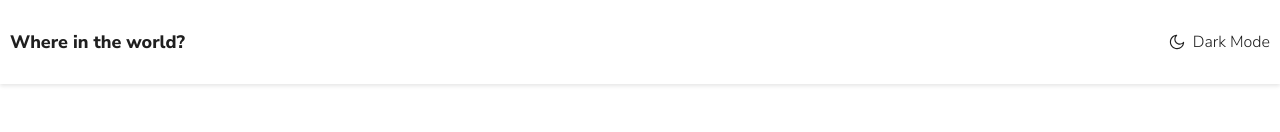
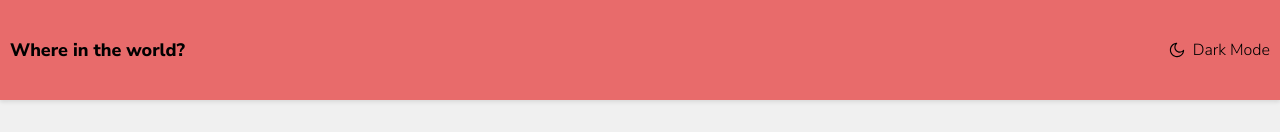
Before and after one commit to furkanilhan/countries-app, a React (Create React App) app: page / in a window 1280 px wide. Shown: the top 132 px of the page. Built offline with nearby package versions, Linux system fonts and the light colour scheme; no server answers.

Commit message:
dark mode apply

```diff
--- /dev/null
+++ b/src/App.module.scss
@@ -0,0 +1,24 @@
+@import "./styles/_variables";
+@import "./styles/_mixins";
+
+.app {
+  min-height: 100vh;
+}
+
+.lightTheme {
+  &.primary {
+    @include light-theme-primary;
+  }
+  &.secondary {
+    @include light-theme-secondary;
+  }
+}
+
+.darkTheme {
+  &.primary {
+    @include dark-theme-primary;
+  }
+  &.secondary {
+    @include dark-theme-secondary;
+  }
+}
--- a/src/App.tsx
+++ b/src/App.tsx
@@ -1,17 +1,24 @@
 import { Routes, Route } from "react-router-dom";
+import { useTheme } from "./context/ThemeContext";
 import "./App.css";
+import styles from "./App.module.scss";
 import { CountryDetailComponent } from "./components/CountryDetailComponent/CountryDetailComponent";
 
 import { HeaderComponent } from "./components/HeaderComponent/HeaderComponent";
 import { HomeComponent } from "./components/HomeComponent/HomeComponent";
 export const App = () => {
+  const { theme } = useTheme();
   return (
-    <>
+    <div
+      className={`${styles.app} ${theme === "dark" ? styles.darkTheme : styles.lightTheme} ${
+        styles.secondary
+      }`}
+    >
       <HeaderComponent />
       <Routes>
         <Route path="/" element={<HomeComponent />} />
         <Route path="/country/:countryName" element={<CountryDetailComponent />} />
       </Routes>
-    </>
+    </div>
   );
 };
--- a/src/components/HeaderComponent/HeaderComponent.scss
+++ b/src/components/HeaderComponent/HeaderComponent.scss
@@ -1,8 +1,8 @@
 .page-header {
+  height: 10vh;
   display: flex;
   justify-content: space-between;
   align-items: center;
-  background-color: #fff;
   box-shadow: 0 2px 4px rgba(0, 0, 0, 0.1);
   padding: 10px;
 
--- a/src/components/HeaderComponent/HeaderComponent.tsx
+++ b/src/components/HeaderComponent/HeaderComponent.tsx
@@ -1,16 +1,21 @@
 import "./HeaderComponent.scss";
-import { Layout } from "antd";
+import styles from "./../../App.module.scss";
 import { MoonOutlined } from "@ant-design/icons";
-const { Header } = Layout;
+import { useTheme } from "./../../context/ThemeContext";
 
 export const HeaderComponent = () => {
+  const { theme, toggleTheme } = useTheme();
   return (
-    <Header className="page-header">
+    <header
+      className={`page-header ${theme === "dark" ? styles.darkTheme : styles.lightTheme} ${
+        styles.primary
+      }`}
+    >
       <div className="page-title">Where in the world?</div>
-      <div className="page-theme">
+      <div className="page-theme" onClick={toggleTheme}>
         <MoonOutlined />
         <span>Dark Mode</span>
       </div>
-    </Header>
+    </header>
   );
 };
--- /dev/null
+++ b/src/context/ThemeContext.tsx
@@ -0,0 +1,39 @@
+import React, { createContext, useContext, useState, useEffect, ReactNode } from "react";
+
+type Theme = "light" | "dark";
+
+interface ThemeContextProps {
+  theme: Theme;
+  toggleTheme: () => void;
+}
+
+interface ThemeProviderProps {
+  children: ReactNode;
+}
+
+const ThemeContext = createContext<ThemeContextProps | undefined>(undefined);
+
+export const ThemeProvider: React.FC<ThemeProviderProps> = ({ children }) => {
+  const [theme, setTheme] = useState<Theme>(() => {
+    const savedTheme = localStorage.getItem("theme") as Theme;
+    return savedTheme || "light";
+  });
+
+  useEffect(() => {
+    localStorage.setItem("theme", theme);
+  }, [theme]);
+
+  const toggleTheme = () => {
+    setTheme((prevTheme) => (prevTheme === "light" ? "dark" : "light"));
+  };
+
+  return <ThemeContext.Provider value={{ theme, toggleTheme }}>{children}</ThemeContext.Provider>;
+};
+
+export const useTheme = (): ThemeContextProps => {
+  const context = useContext(ThemeContext);
+  if (!context) {
+    throw new Error("useTheme must be used within a ThemeProvider");
+  }
+  return context;
+};
--- a/src/index.tsx
+++ b/src/index.tsx
@@ -3,10 +3,13 @@ import { BrowserRouter } from "react-router-dom";
 import ReactDOM from "react-dom/client";
 import "./index.css";
 import { App } from "./App";
+import { ThemeProvider } from "./context/ThemeContext";
 
 const root = ReactDOM.createRoot(document.getElementById("root") as HTMLElement);
 root.render(
   <BrowserRouter>
-    <App />
+    <ThemeProvider>
+      <App />
+    </ThemeProvider>
   </BrowserRouter>
 );
--- /dev/null
+++ b/src/styles/_mixins.scss
@@ -0,0 +1,20 @@
+@mixin theme($theme, $color-key) {
+  background-color: map-get($theme, $color-key);
+  color: map-get($theme, text-color);
+}
+
+@mixin light-theme-primary {
+  @include theme($light-theme, primary-color);
+}
+
+@mixin dark-theme-primary {
+  @include theme($dark-theme, primary-color);
+}
+
+@mixin light-theme-secondary {
+  @include theme($light-theme, secondary-color);
+}
+
+@mixin dark-theme-secondary {
+  @include theme($dark-theme, secondary-color);
+}
--- /dev/null
+++ b/src/styles/_variables.scss
@@ -0,0 +1,11 @@
+$light-theme: (
+  primary-color: #e86b6b,
+  secondary-color: #f0f0f0,
+  text-color: #000000,
+);
+
+$dark-theme: (
+  primary-color: #000000,
+  secondary-color: #403bbc,
+  text-color: #ffffff,
+);
```
